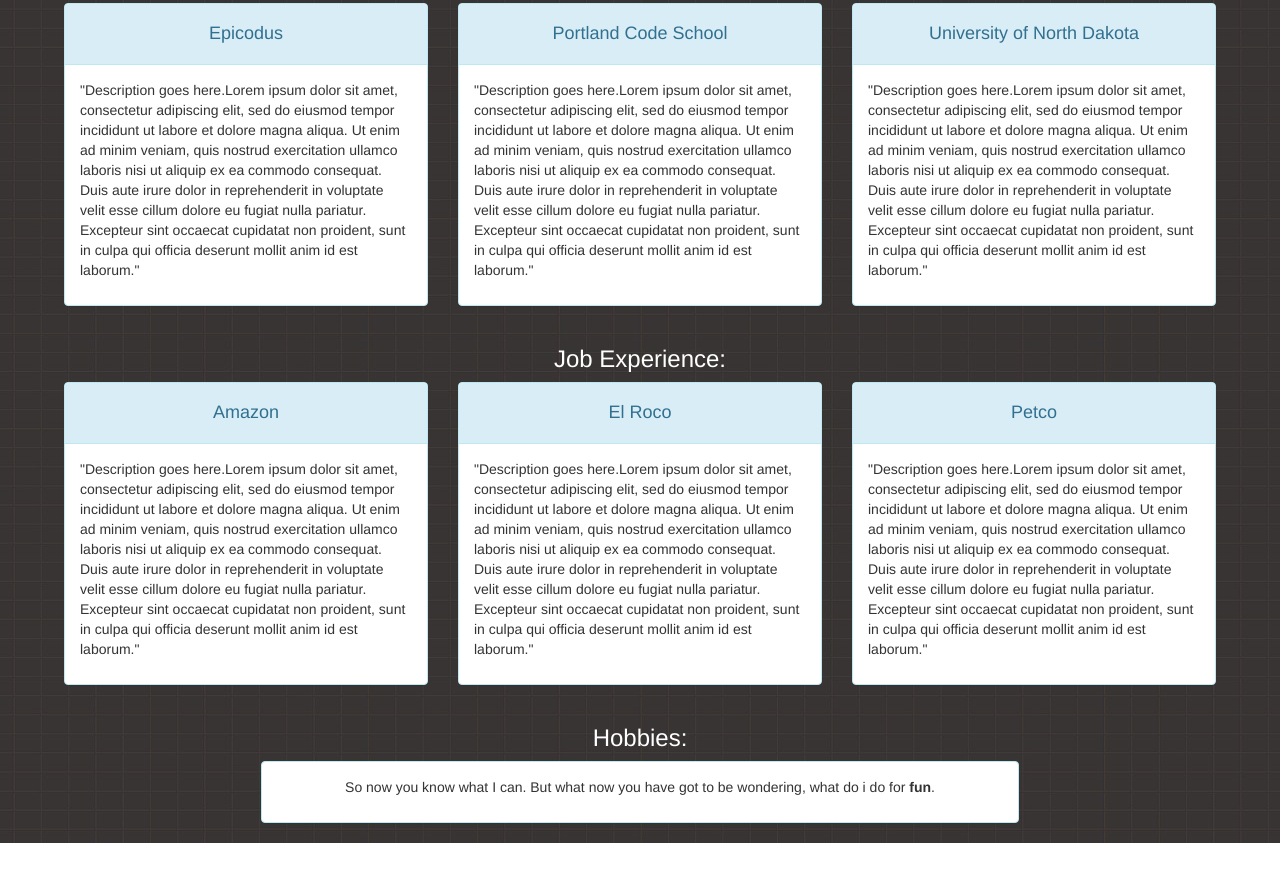
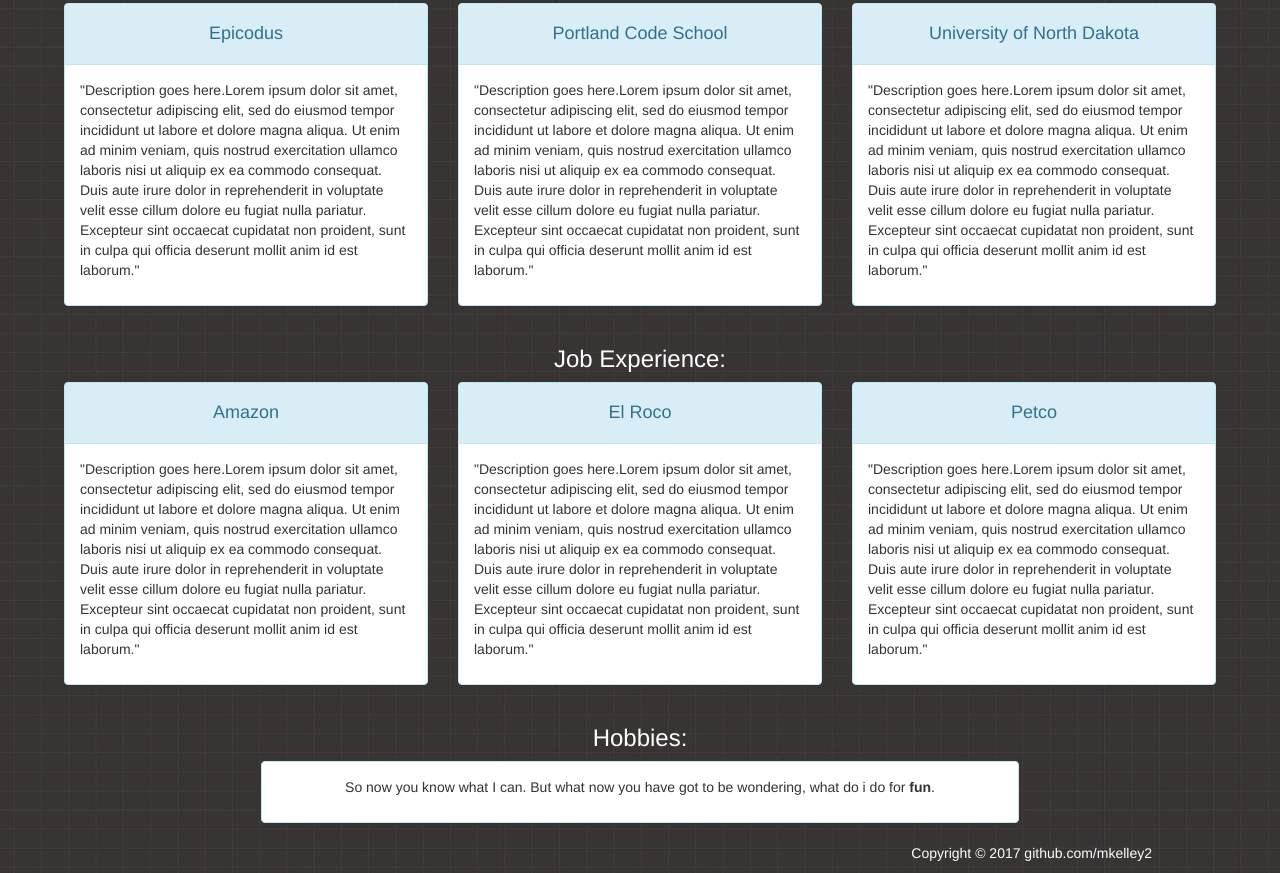
Before and after one commit to mkelley2/portfolio, a plain HTML site: page about.html in a window 1280 px wide. Shown: the part 324-1197 px from the top of the page. Before the commit the page ends 1167 px from the top, so only its background shows below. Drawn offline with nearby package versions, Linux system fonts and the light colour scheme.

Commit message:
added footer

```diff
--- a/about.html
+++ b/about.html
@@ -186,5 +186,8 @@
 
       </div>
     </div>
+    <footer>
+      <p>Copyright &copy; 2017 github.com/mkelley2</p>
+    </footer>
   </body>
   </html>
--- a/css/styles.css
+++ b/css/styles.css
@@ -116,6 +116,13 @@ float: right;
   font-weight: bold;
 }
 
+footer {
+  font: 20px;
+  color: white;
+  margin-right: 10%;
+  float: right;
+}
+
 @media screen and (max-width:1020px) {
   #big_nav{
     display: none;
```
Also changed, not shown: index.html (+3 -0 lines).
